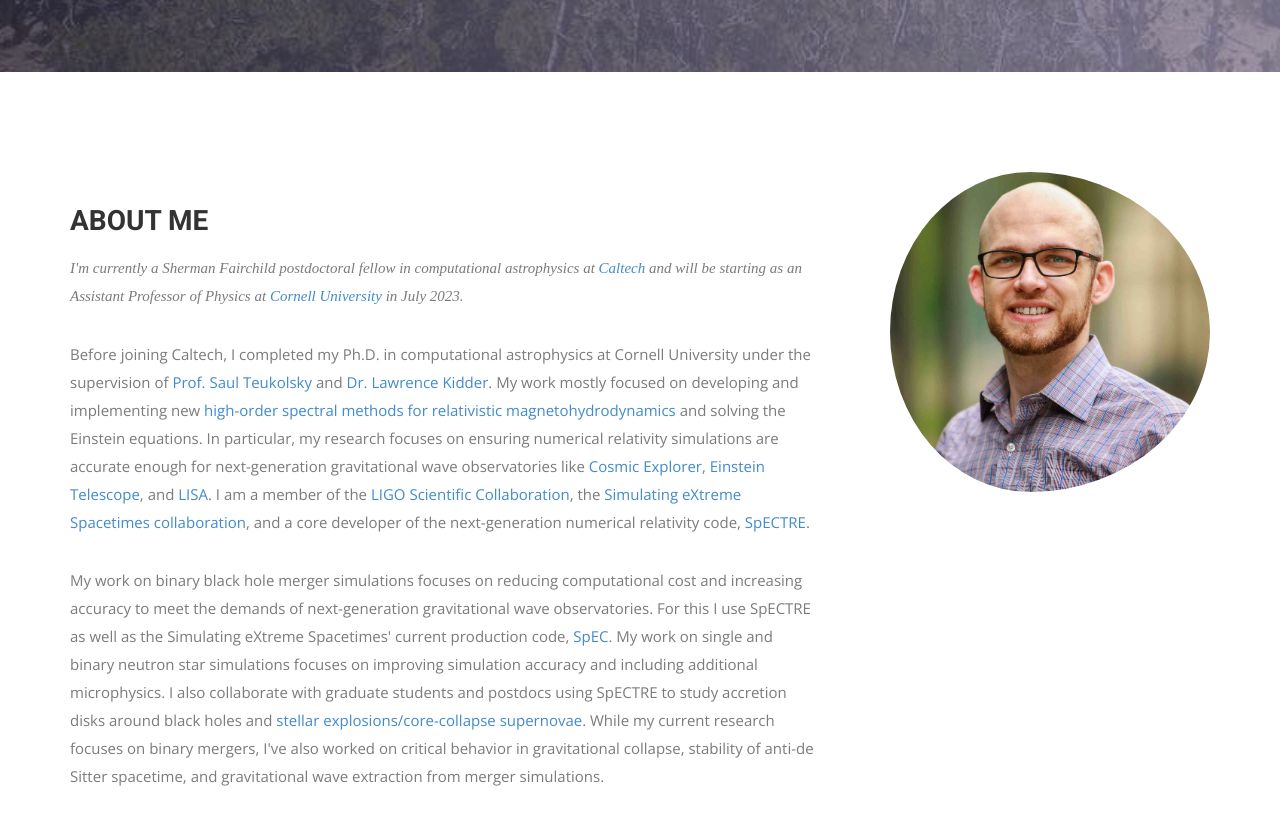
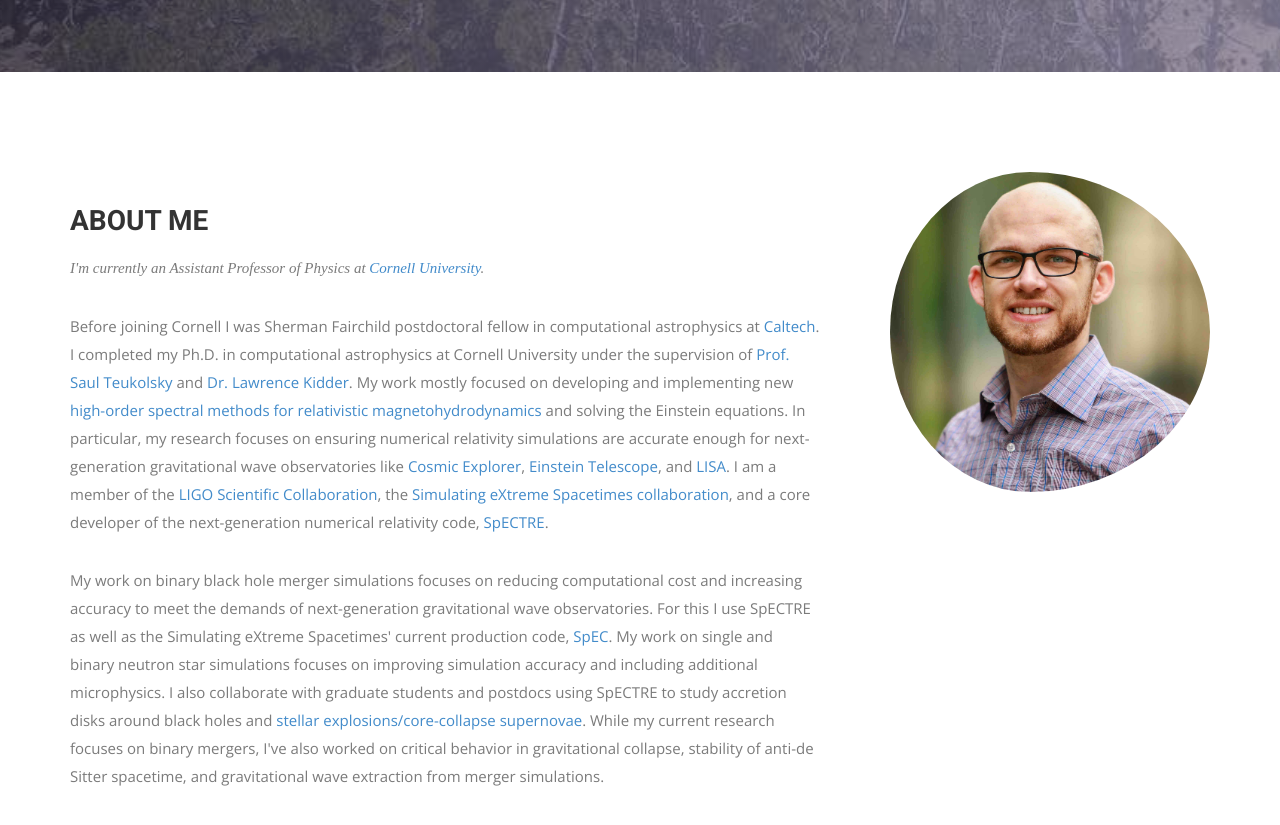
Before and after one commit to nilsdeppe/website, a Jekyll site: the page built from index.html, in a window 1280 px wide and 900 px high, scrolled down 887 px. Shown: the top 825 px of the window. Built offline with Jekyll 4.4.1, drawn with Linux system fonts in a browser that asks for light colours; nearby versions of some CDN libraries; some web fonts are replaced; a style sheet for code colours, icons or effects is not loaded.

Commit message:
Update about

```diff
--- a/index.html
+++ b/index.html
@@ -33,16 +33,15 @@
         <div class="block">
           <div class="section-title">
             <h2>About Me</h2>
-            <p>I'm currently a Sherman Fairchild postdoctoral fellow in
-                computational astrophysics at
-                <a href="http://www.tapir.caltech.edu/">Caltech</a> and will be
-                starting as an Assistant Professor of Physics at
-                <a href="https://physics.cornell.edu/">Cornell University</a>
-                in July 2023.
+            <p>I'm currently an Assistant Professor of Physics at
+                <a href="https://physics.cornell.edu/">Cornell University</a>.
             </p>
           </div>
-          <p>Before joining Caltech, I completed my Ph.D. in computational
-              astrophysics at Cornell University under the supervision of
+          <p>Before joining Cornell I was Sherman Fairchild postdoctoral fellow in
+              computational astrophysics at
+              <a href="http://www.tapir.caltech.edu/">Caltech</a>. I completed
+              my Ph.D. in computational astrophysics at Cornell University
+              under the supervision of
               <a href="https://astro.cornell.edu/saul-teukolsky">Prof.
               Saul Teukolsky</a> and
               <a href="https://astro.cornell.edu/lawrence-kidder">Dr. Lawrence
```
